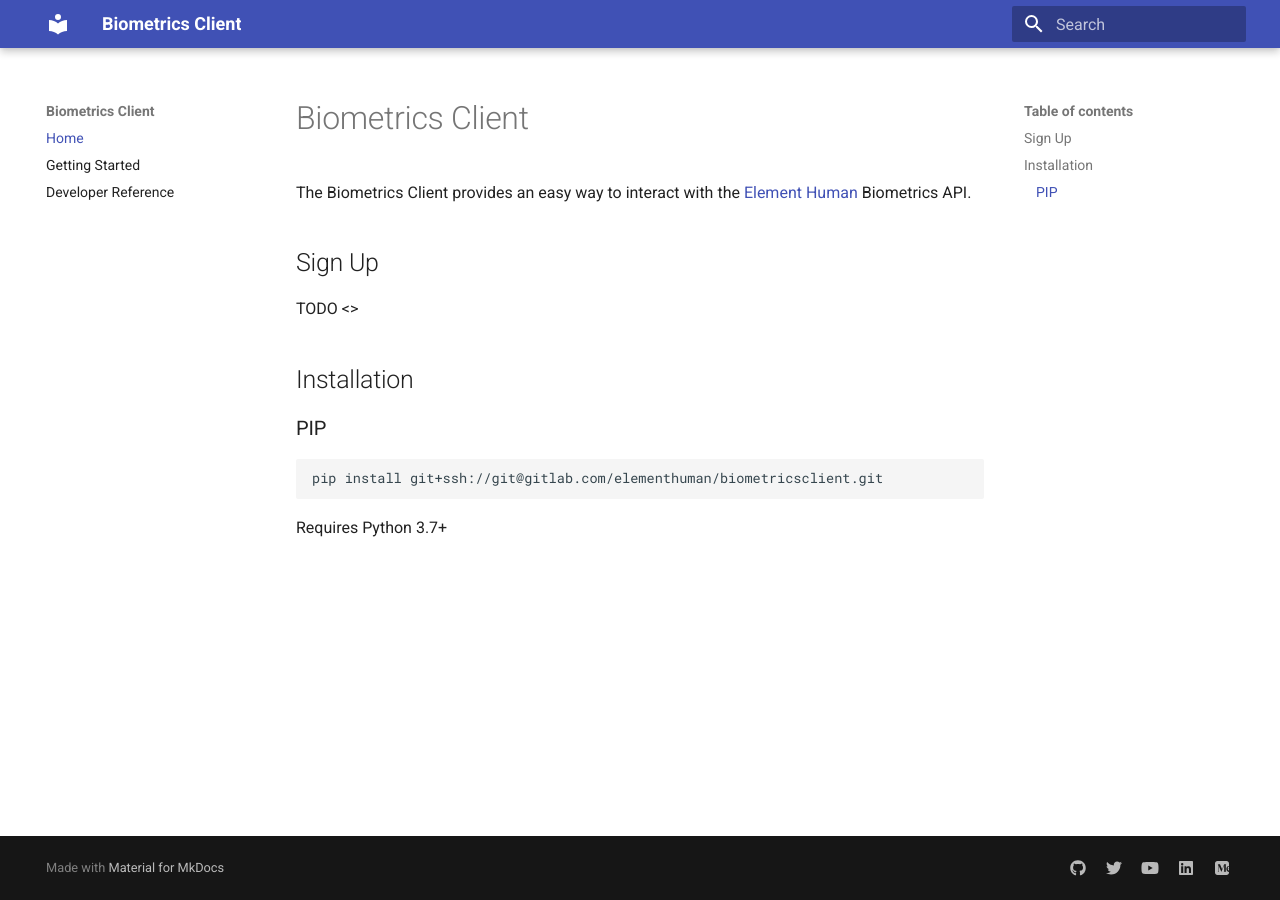
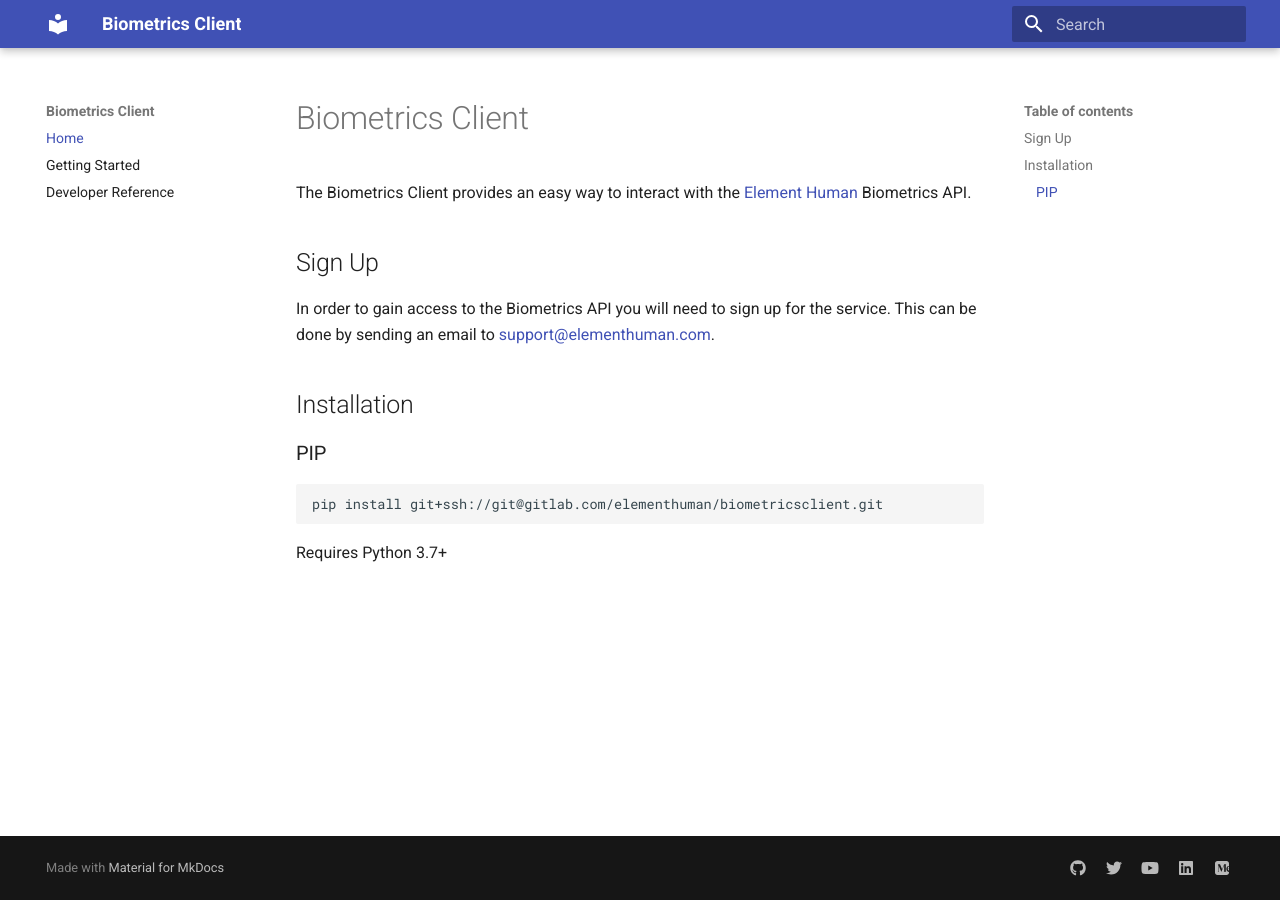
Before and after one commit to elementhuman/biometrics-client, an MkDocs documentation site: the page built from docs/index.md, in a window 1280 px wide. Built offline with MkDocs 1.6.1 and Material for MkDocs 9.7.7, drawn with Linux system fonts in a browser that asks for light colours.

Commit message:
Add sign up instructions

```diff
--- a/docs/index.md
+++ b/docs/index.md
@@ -5,7 +5,9 @@
 
 ## Sign Up
 
-TODO <<instructions on how to sign up with us to get api credentials>>
+In order to gain access to the Biometrics API you will need
+to sign up for the service. This can be done by sending an
+email to <support@elementhuman.com>.
 
 ## Installation
 
```
